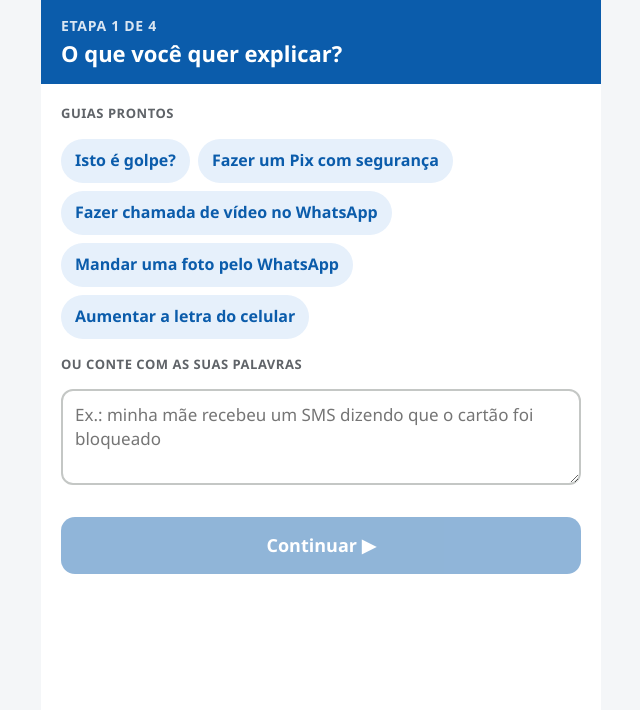
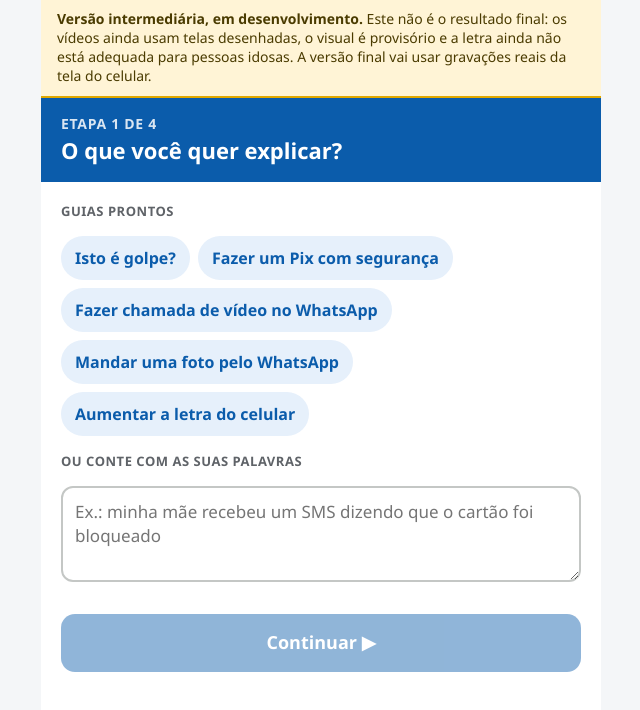
Before and after one commit to joaovvbp/rpii-guias-digitais-idosos, a plain HTML site: page index.html in a window 1280 px wide. Shown: the whole page, without its empty margins (319-959 px from the left). Drawn offline with Linux system fonts and the light colour scheme.

Commit message:
aviso de versao intermediaria no site do cuidador e no README
refs #23

```diff
--- a/css/estilo.css
+++ b/css/estilo.css
@@ -175,6 +175,9 @@ details summary { font-weight: 700; font-size: 17px; cursor: pointer; }
 .como-gravar, .roteiro { padding-left: 22px; display: flex; flex-direction: column; gap: 8px; font-size: 16px; }
 .roteiro { font-size: 19px; font-weight: 700; }
 
+/* aviso de versão intermediária */
+.em-desenvolvimento { background: #fff4d6; border-bottom: 2px solid #e0a800; color: #4a3b00; font-size: 14px; padding: 10px 16px; line-height: 1.35; }
+
 /* Modo vídeo: telas paradas para o vídeo do guia, sem nada para tocar. */
 .modo-video .rodape, .modo-video #ouvir { display: none !important; }
 .modo-video .frase { font-size: 30px; }
--- a/index.html
+++ b/index.html
@@ -9,6 +9,10 @@
 </head>
 <body>
 <main class="pagina">
+  <div class="em-desenvolvimento" role="note">
+    <strong>Versão intermediária, em desenvolvimento.</strong>
+    Este não é o resultado final: os vídeos ainda usam telas desenhadas, o visual é provisório e a letra ainda não está adequada para pessoas idosas. A versão final vai usar gravações reais da tela do celular.
+  </div>
 
   <!-- Etapa 1: o que explicar (#7, #20) -->
   <section id="etapa-pedido">
```
Also changed, not shown: README.md.
